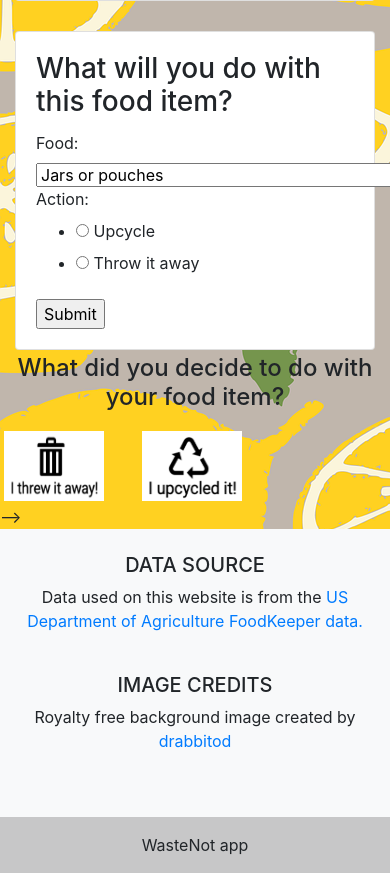
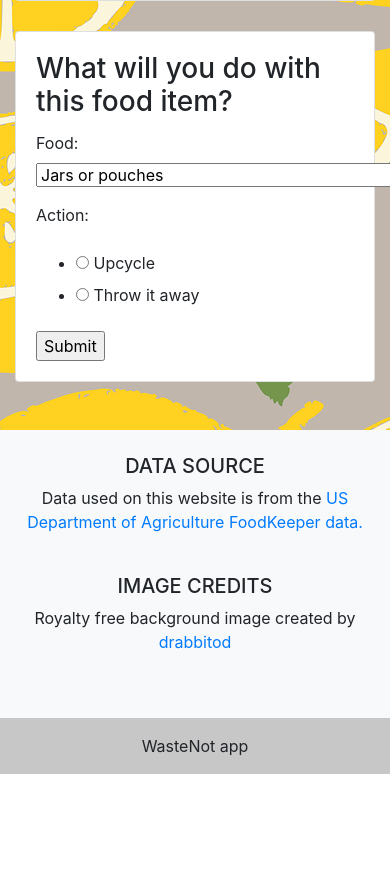
Before and after one commit to vanedo/FoodWasteTracker, a Django app: page /food/1/ in a window 390 px wide; the page is wider, and only the part inside the window is pictured. Shown: the part 1493-2366 px from the top of that part. After the commit the page ends 2267 px from the top of that part, so only its background shows below. Run offline with Django 3.2, Linux system fonts and the light colour scheme; data comes from the database, SQL or seed files in the repository; parts of the project's set-up code (start-up, migrations or seed data) failed here and were passed over; some libraries are stand-ins or nearby versions.

Commit message:
format action form (not read-only or hidden yet)

```diff
--- a/src/apps/tracker/templates/tracker/food.html
+++ b/src/apps/tracker/templates/tracker/food.html
@@ -75,13 +75,13 @@
     </div>
     <div class ="container">
         <div class ="row">
-            <div class="col-md-12">
-            <div class="card mb-7">
+            <div class="col-md-6">
+            <div class="card mb-5">
                 <div class="card-body">
                     <h3 class="card-title">What will you do with this food item?</h3>
                     <form action="" method="POST">
                         {% csrf_token %}
-                        {{form}}
+                        {{form.as_p}} <!-- defined in food() in views.py -->
                         <input type="submit" value="Submit">
                     </form>
                 </div>
@@ -90,39 +90,24 @@
         </div>
     </div>
 
+    <!--
+    <div class ="container">
+        <div class ="row">
+            <div class="col-md-6">
+            <div class="card mb-7">
+                <div class="card-body">
+                    <h3 class="card-title">What will you do with this food item?</h3>
+                    <button type="button" onclick="alert('Thrown Away!')">Throw It Away</button>
+                    <button type="button" onclick="alert('Upcycled!')">Upcycle</button>
+                </div>
 
-        <div class="row mt-1"> <!-- mt- is padding -->
-            <div class="col-md-7 text-center">
-                <h4 class="card-title"> What did you decide to do with your food item?</h4>
+            </div>
             </div>
         </div>
+    </div>
+    -->
 
-        <div class="row mt-1"> <!--row padding -->
-
-            <div class="p-1"> <!--column padding-->
-                <div class="col-md-1">
-                    <div class="rounded">
-                        <a href="/w3images/lights.jpg" target="_blank"> <!-- link -->
-                        <img src="{% static '/img/ThrewAway.png' %}" alt="" style="width: 100px;; height:70px">
-                        </a>
-                    </div>
-                </div>
-            </div>
-
-            <div class="p-1"> <!--column padding-->
-                <div class="col-md-1">
-                    <div class="rounded">
-                        <a href="/w3images/lights.jpg" target="_blank"> <!-- link -->
-                        <img src="{% static '/img/Upcycled.png' %}" alt="" style="width: 100px; height:70px;">
-                        </a>
-                    </div>
-                </div>
-            </div>
-
-        </div> -->
-    </div>
-
- {% endblock %}
+    {% endblock %}
 </body>
 
 </html>
```
